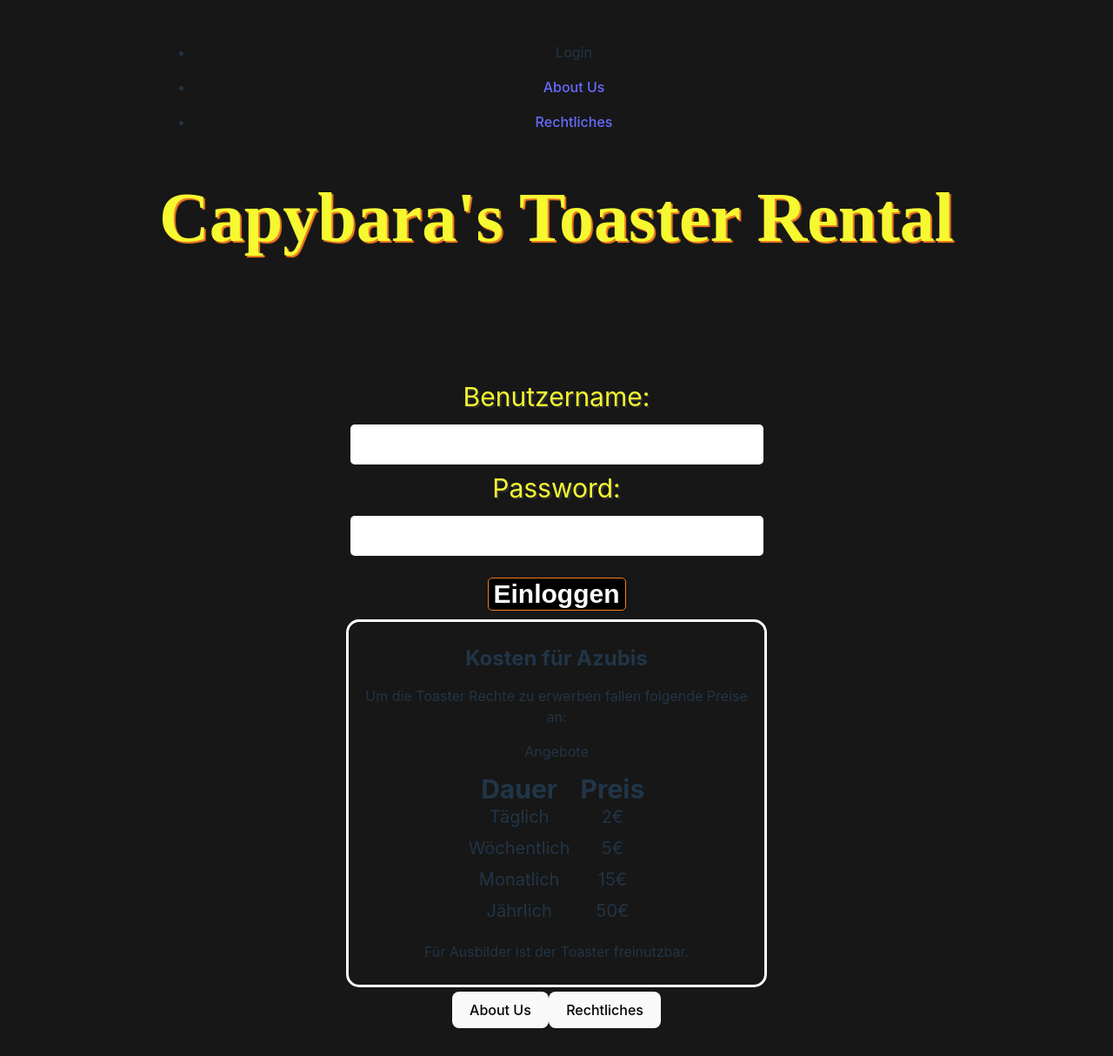
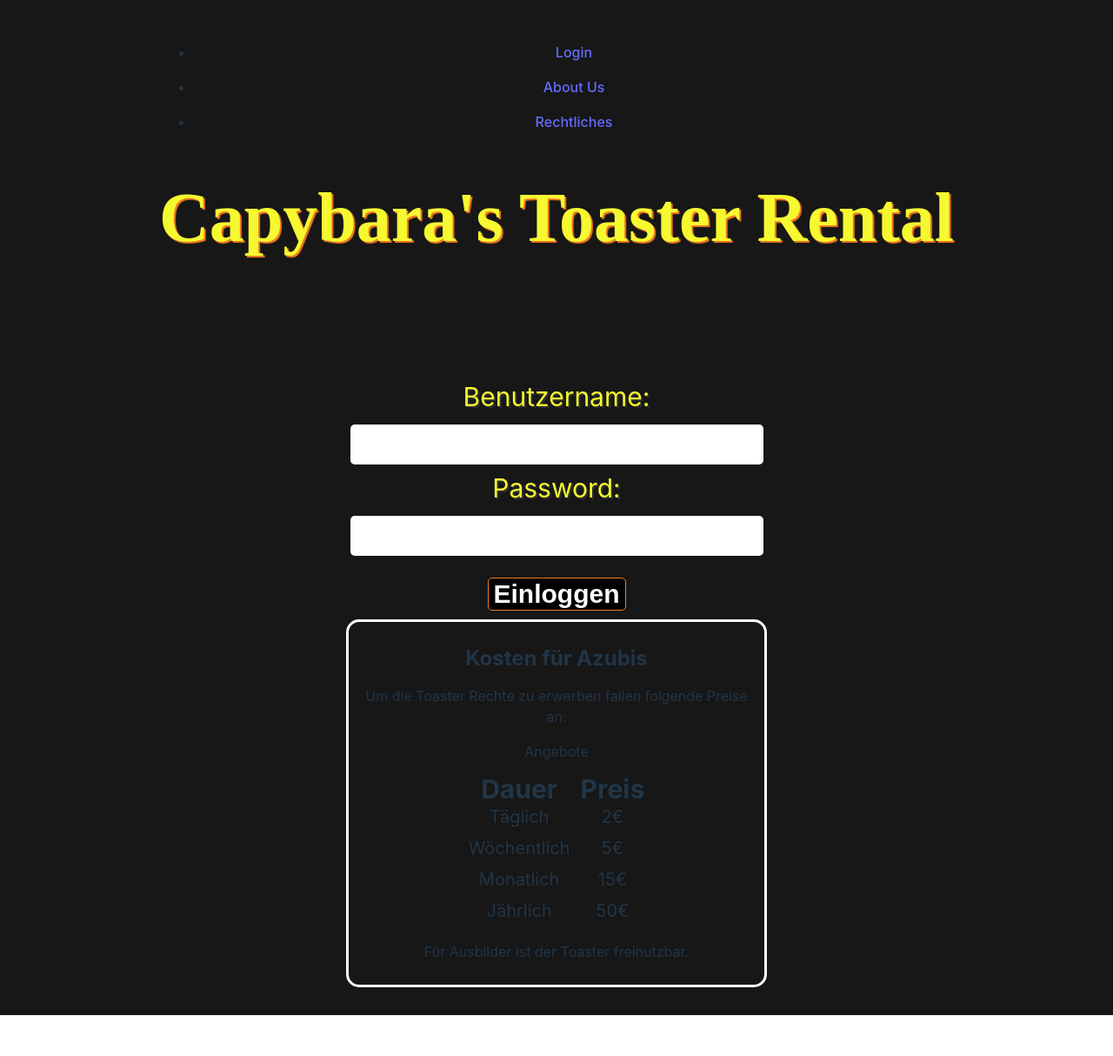
Before and after one commit to SFZ-BBW-FI-Azubis/Cookies-Toaster-008, a React (Vite) app in the folder Capybaras_Rental_Toasters/: page / in a window 1280 px wide. Shown: the whole page at 87% size. After the commit the page ends 1167 px from the top, so only its background shows below. Built offline with nearby package versions, Linux system fonts and the light colour scheme; a web font is replaced by a local one.

Commit message:
Login / Logout Update

```diff
--- /dev/null
+++ b/Capybaras_Rental_Toasters/about-us.css
@@ -0,0 +1,11 @@
+body{
+    margin-left: 5%;
+    margin-top: 3%;
+    margin-right: 5%;
+    font-family: 'Courier New', Courier, monospace;
+    font-size: large;
+    font-weight: bold;
+    background-color: #2c2c2c;
+    color: white;
+    text-align: center;
+}
--- /dev/null
+++ b/Capybaras_Rental_Toasters/about-us.html
@@ -0,0 +1,14 @@
+<!DOCTYPE html>
+<html lang="de">
+  <head>
+    <meta charset="UTF-8" />
+    <meta name="viewport" content="width=device-width, initial-scale=1.0" />
+    <link rel="stylesheet" href="about-us.css">
+    <title>Capybaras Rental Service</title>
+  </head>
+  <body>
+    <div class="aboutUs">
+        <h1>About US</h1>
+        <p><p>
+  </body>
+</html>
--- a/Capybaras_Rental_Toasters/src/App.css
+++ b/Capybaras_Rental_Toasters/src/App.css
@@ -1,12 +1,11 @@
 /*Primary Color*/
 :root {
   --primary-color: #000000;
-  --secondary-color: #FCFCFC;
-  --tertiary-color: #F6F930;
+  --secondary-color: #fcfcfc;
+  --tertiary-color: #f6f930;
   --quaternary-color: #f47d23;
   --quinary-color: #2f2f2f;
 }
-
 
 @font-face {
   font-family: "RubikBubbles";
@@ -18,7 +17,7 @@
   font-size: 80px;
   color: var(--tertiary-color);
   text-shadow: 2px 2px 1px var(--quaternary-color);
-  margin-bottom: 150px;;
+  margin-bottom: 150px;
 }
 
 #root {
@@ -31,7 +30,7 @@
 /* username und passwortfeld */
 
 #usernametxt,
-#passwordtxt{
+#passwordtxt {
   font-size: 30px;
   color: var(--tertiary-color);
   text-shadow: 2px 2px 1px var(--quinary-color);
@@ -42,8 +41,8 @@
 #username {
   font-size: 35px;
   margin: 15px;
-  padding-left:10px;
-  padding-right:10px;
+  padding-left: 10px;
+  padding-right: 10px;
   border: 2px solid var(--secondary-color);
   border-radius: 5px;
   transition: 500ms;
@@ -53,15 +52,14 @@
 #password:focus,
 #username:focus {
   border-radius: 50px;
-  border: 2px solid var(--secondary-color)
+  border: 2px solid var(--secondary-color);
 }
 
 #password:hover,
 #username:hover {
   border-radius: 50px;
-  border: 2px solid var(--quaternary-color)
+  border: 2px solid var(--quaternary-color);
 }
-
 
 /* Login Button */
 
@@ -86,7 +84,6 @@
   transform: scale(0.99);
   box-shadow: 0 0 15px var(--quaternary-color);
 }
-
 
 #pricing {
   margin: auto;
@@ -114,6 +111,6 @@
 }
 
 #legalbtn,
-#aboutusbtn{
+#aboutusbtn {
   margin-top: 5px;
 }
--- a/Capybaras_Rental_Toasters/src/App.jsx
+++ b/Capybaras_Rental_Toasters/src/App.jsx
@@ -1,50 +1,46 @@
-import { useState, useEffect } from 'react'
-import Navbar from './components/navbar'
-import LoginForm from './components/login-form'
-import PriceList from './components/price-list'
-import AboutUsButton from './components/about-us'
-import Rechtliches from './components/rechtliches'
-import userProvider from './provider/user.provider'
-import './App.css'
+import { useState, useEffect } from "react";
+import Navbar from "./components/navbar";
+import LoginForm from "./components/login-form";
+import PriceList from "./components/price-list";
+import AboutUsButton from "./components/about-us";
+import Rechtliches from "./components/rechtliches";
+import userProvider from "./provider/user.provider";
+import "./App.css";
 
 function App() {
-  const {isLoggedIn, loginUser, logoutUser} = userProvider()
-  const [page, setPage] = useState('')
+  const { getUsers, isLoggedIn, loginUser, logoutUser } = userProvider();
+  const [page, setPage] = useState("");
 
-  const Content = ({page}) => {
-    switch(page) {
-      case 'about-us':
-        return <AboutUsButton />
-      case 'rechtliches':
-        return <Rechtliches />
+  const Content = ({ page }) => {
+    switch (page) {
+      case "about-us":
+        return <AboutUsButton />;
+      case "rechtliches":
+        return <Rechtliches />;
       default:
-        return <></>
+        return <></>;
     }
-  }
+  };
 
   useEffect(() => {
-    console.log('loged in status changed', isLoggedIn)
-  }, [isLoggedIn])
+    console.log("logged in status changed", isLoggedIn);
+  }, [isLoggedIn]);
 
   return (
     <div className="App">
-      <Navbar isLoggedIn={isLoggedIn} changePageHandler={setPage}/>
+      {/* logout übergeben */ }
+      <Navbar isLoggedIn={isLoggedIn} changePageHandler={setPage} logoutHandler={logoutUser} />
       <h1 id="title">Capybara's Toaster Rental</h1>
 
       <section>
-        {!isLoggedIn ? <LoginForm loginHandler={loginUser}/> : <></> }
+        {!isLoggedIn ? <LoginForm loginHandler={loginUser} /> : <></>}
         <PriceList />
       </section>
 
-      <section>
-        <AboutUsButton />
-        <Rechtliches />
-      </section>
-      <section>
-        {Content({page})}
-      </section>
+
+      <section>{Content({ page })}</section>
     </div>
-  )
+  );
 }
 
-export default App
+export default App;
--- a/Capybaras_Rental_Toasters/src/components/login-form.jsx
+++ b/Capybaras_Rental_Toasters/src/components/login-form.jsx
@@ -1,21 +1,28 @@
-import React from "react";
+import React, { useRef } from "react";
 
-function LoginForm({loginHandler}) {
+function LoginForm({ loginHandler }) { // { loginHandler } = destructuring
+  const usernameRef = useRef("");   // useRef = wenn der wert verändert wird, findet kein rerendering statt
+  const passwordRef = useRef("");
+
+  function btnLogin() {
+    loginHandler(usernameRef.current.value, passwordRef.current.value);
+  }
+
   return (
     <>
-      <label id="usernametxt" for="username">
+      <label id="usernametxt" htmlFor="username">
         Benutzername:
       </label>
       <br />
-      <input type="text" id="username" name="username" />
+      <input type="text" id="username" name="username" ref={usernameRef} />
       <br />
-      <label id="passwordtxt" for="password">
+      <label id="passwordtxt" htmlFor="password">
         Password:
       </label>
       <br />
-      <input type="password" id="password" name="password" />
+      <input type="password" id="password" name="password" ref={passwordRef} />
       <br />
-      <input type="submit" value="Einloggen" id="login-button" />
+      <input type="submit" value="Einloggen" id="login-button" onClick={btnLogin}/>
     </>
   );
 }
--- a/Capybaras_Rental_Toasters/src/components/navbar.jsx
+++ b/Capybaras_Rental_Toasters/src/components/navbar.jsx
@@ -1,41 +1,64 @@
-import React from "react";
+import React, { useRef } from "react";
 import "./navbar.module.css";
 
-function Navbar({isLoggedIn, changePageHandler}) {
+{
+  /* logout prop definieren */
+}
 
-    const hamburger = document.querySelector('.hamburger');
-    const navLinks = document.querySelector('.nav-links');
+function Navbar({ isLoggedIn, changePageHandler, logoutHandler }) {
+  const hamburger = useRef(null);
+  const navLinks = useRef(null);
 
-/*    hamburger.addEventListener('click', () => {
+  function btnLogout() {
+    logoutHandler();
+  }
+  //    const hamburger = document.querySelector('.hamburger');
+  //    const navLinks = document.querySelector('.nav-links');
+
+  /*    hamburger.onClick(() => {
         navLinks.classList.toggle('open');
     });*/
 
   return (
     <>
       <nav>
-            <div className="hamburger">
+        <div className="hamburger" ref={hamburger}>
           <div className="line"></div>
           <div className="line"></div>
           <div className="line"></div>
         </div>
-            <ul className="nav-links">
+        <ul className="nav-links" ref={navLinks}>
           <li>
-                    {isLoggedIn ? "Logout": "Login"}
+            {/* logout bei onClick aktivieren  */}
+            {isLoggedIn ? (
+              <a href="#" onClick={btnLogout}>
+                Logout
+              </a>
+            ) : (
+              <a href="#">{isLoggedIn ? "Logout" : "Login"}</a>
+            )}
           </li>
         </ul>
         <ul>
           <li>
-                    <a onClick={() => changePageHandler("about-us")} href="#">About Us</a>
+            <a onClick={() => changePageHandler("about-us")} href="about-us.html">
+              About Us
+            </a>
           </li>
         </ul>
         <ul>
           <li>
-                    <a onClick={() => changePageHandler("rechtliches")} href="#">Rechtliches</a>
+            <a
+              onClick={() => changePageHandler("rechtliches")}
+              href="Rechtliches"
+            >
+              Rechtliches
+            </a>
           </li>
         </ul>
       </nav>
     </>
-    )
+  );
 }
 
 export default Navbar;
--- a/Capybaras_Rental_Toasters/src/provider/user.provider.js
+++ b/Capybaras_Rental_Toasters/src/provider/user.provider.js
@@ -1,20 +1,25 @@
-import { useState } from 'react';
-import { deserialize, serialize, users as example_users} from "../utils/local-storage";
+import { useState } from "react";
+import {
+  deserialize,
+  serialize,
+  users as example_users,
+} from "../utils/local-storage";
 
-const userProvider = () => {
-    const [isLoggedIn, setIsLoggedIn] = useState(false)
-    const users = []
+const userProvider = () => { // Arrow Function
+  const [isLoggedIn, setIsLoggedIn] = useState(false); // use state liefert liste zurück weil eckige klammern = array (liste)
+  const users = []; // wir können const benutzen weil inhalt in klammern verändert wird, geht auch bei geschweiften klammern
   addDummyUsers();
 
   function addDummyUsers() {
-        example_users.map(user => { addUser(user) });
+    example_users.map((user) => { // map geht jedes item einmal durch
+      addUser(user);
+    });
   }
 
-    // @todo - add user
+  // add user
   function addUser(newUser) {
-
-        // @todo - check if user exists
-        for (let user in users) {
+    // check if user exists
+    for (let user of users) {
       if (user.id === newUser.id) {
         return "User Exists!";
       }
@@ -30,7 +35,7 @@ const userProvider = () => {
   // @todo - get users
 
   function getUsers() {
-        users = deserialize()
+    users = deserialize();
   }
 
   // @todo - subscribe
@@ -38,14 +43,17 @@ const userProvider = () => {
   // @todo - toast count
 
   // user Login
-    function loginUser(username, password){
-        for (let user in users) {
-            if(user.username === username) {
+  function loginUser(username, password) {
+    for (let user of users) {
+      if (user.username === username) {
         if (user.password === password) {
           setIsLoggedIn(true);
+          return "Login successful!";
+        }
+        return "Wrong password!";
       }
     }
-        }
+    return "Wrong username!";
   }
 
   // @todo - user Logout
@@ -54,6 +62,6 @@ const userProvider = () => {
   }
 
   return { addUser, getUsers, isLoggedIn, loginUser, logoutUser };
-}
+};
 
 export default userProvider;
--- a/Capybaras_Rental_Toasters/src/utils/local-storage.js
+++ b/Capybaras_Rental_Toasters/src/utils/local-storage.js
@@ -5,7 +5,7 @@ export let users = [
     password: "capybaraforpresident",
     expire_date: "2023-05-01",
     visit_count: "83",
-        toast_count: "420"
+    toast_count: "420",
   },
   {
     id: 2,
@@ -13,19 +13,18 @@ export let users = [
     password: "capybaraforpresident",
     expire_date: "2023-05-01",
     visit_count: "83",
-        toast_count: "420"
-    }
+    toast_count: "420",
+  },
 ];
 
 serialize(users);
 
 // Change JavaScript Object to JSON String
-export function serialize (obj) {
-    localStorage.setItem("users", JSON.stringify(obj))
+export function serialize(obj) {
+  localStorage.setItem("users", JSON.stringify(obj));
 }
 
-
 // Change JSON String to JavaScript Object
-export function deserialize () {
-    return JSON.parse(localStorage.getItem("users"))
+export function deserialize() {
+  return JSON.parse(localStorage.getItem("users"));
 }
```
Lines whose indentation alone changed are shown as unchanged.
